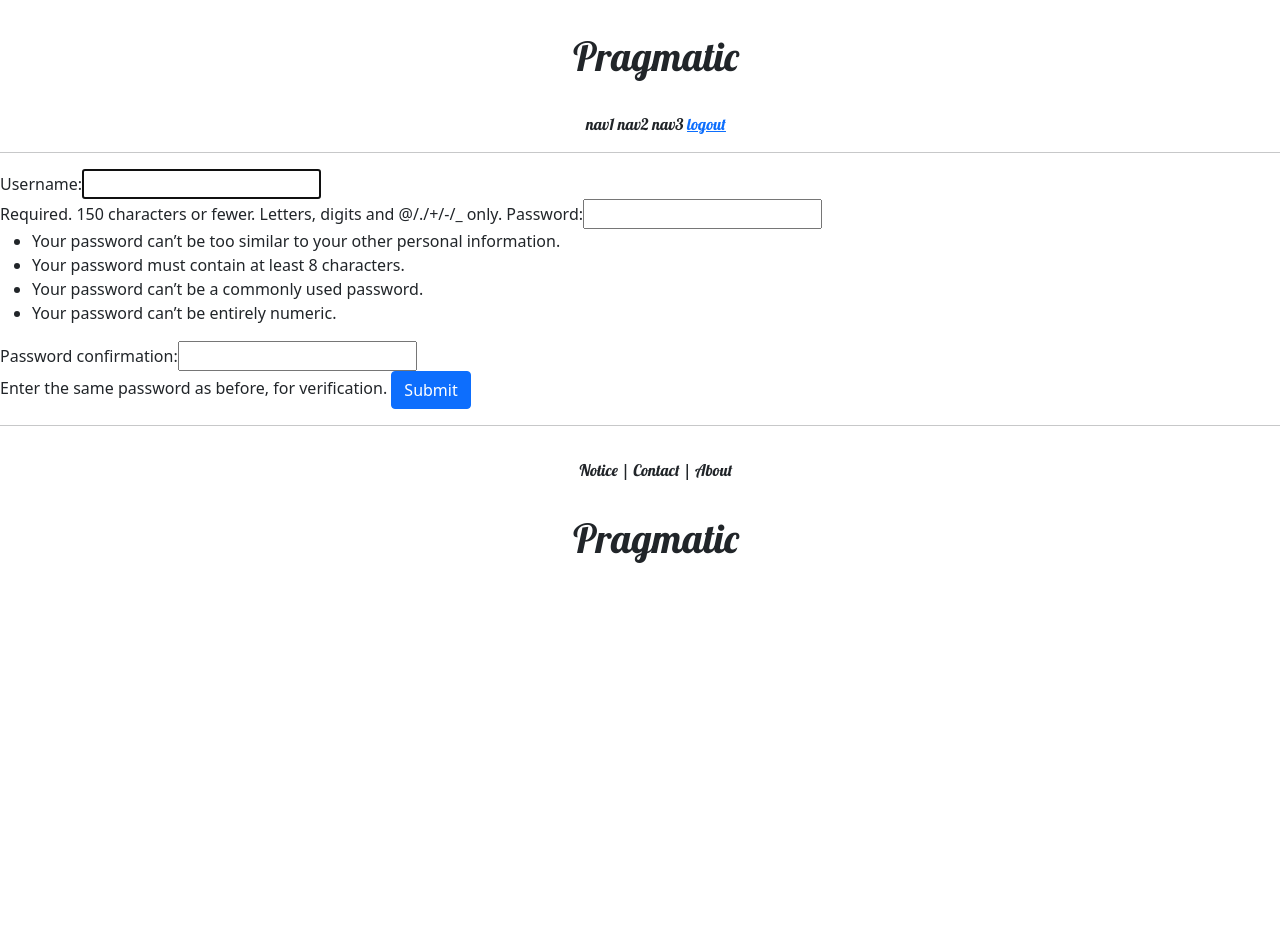
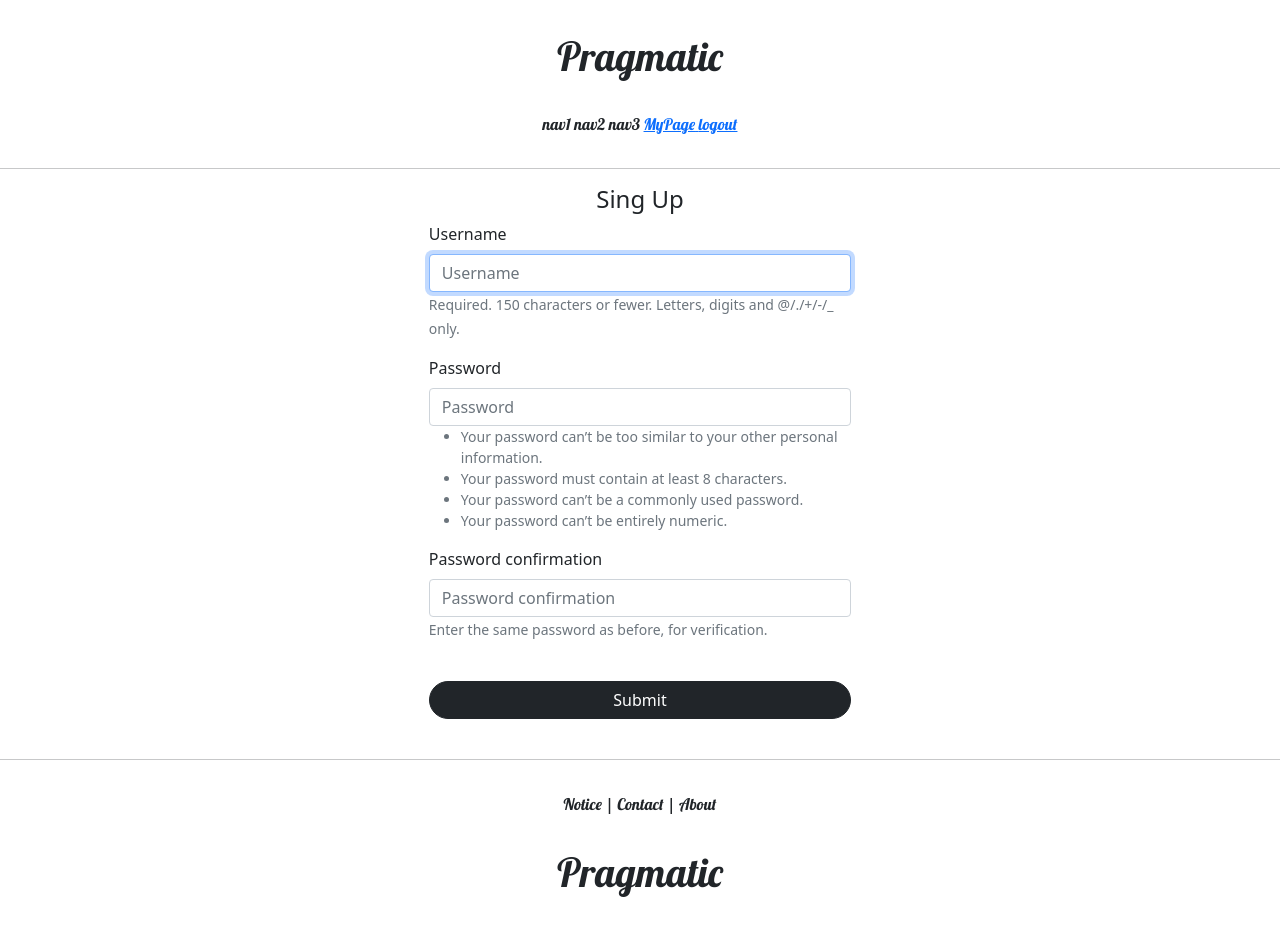
Before and after one commit to minosssss/Pinterest_Docker, a Django app: page /account/create/ in a window 1280 px wide. Before the commit the page ends 563 px from the top, so only its background shows below. Run offline with Django 3.2, Linux system fonts and the light colour scheme; the visitor is signed in with stand-in values (Sample User, id 1); some libraries are stand-ins or nearby versions.

Commit message:
bootstrap & add detailview

```diff
--- a/accountapp/templates/accountapp/create.html
+++ b/accountapp/templates/accountapp/create.html
@@ -1,12 +1,13 @@
 {% extends 'base.html' %}
-
+{% load bootstrap4 %}
 {% block content %}
 
-    <div>
+    <div class="create-form">
+        <h4>Sing Up</h4>
         <form action="{% url 'accountapp:create' %}" method="post">
             {% csrf_token %}
-            {{ form }}
-            <input type="submit" class="btn btn-primary">
+            {% bootstrap_form form %}
+            <input type="submit" class="btn btn-dark rounded-pill col-12 mt-4 mb-4">
         </form>
     </div>
 
--- a/accountapp/urls.py
+++ b/accountapp/urls.py
@@ -2,7 +2,7 @@ from django.contrib.auth.views import LoginView, LogoutView
 from django.urls.conf import path
 from django.urls.resolvers import URLPattern
 from django.urls import path
-from accountapp.views import hello_world, AccountCreateView
+from accountapp.views import hello_world, AccountCreateView, AccountDetailView
 
 app_name = "accountapp"
 
@@ -12,5 +12,6 @@ urlpatterns = [
     path('login/', LoginView.as_view(template_name='accountapp/login.html'), name='login'),
     path('logout/', LogoutView.as_view(), name='logout'),
 
-    path('create/', AccountCreateView.as_view() , name='create')
+    path('create/', AccountCreateView.as_view() , name='create'),
+    path('detail/<int:pk>', AccountDetailView.as_view() , name='detail'),
 ]
--- a/accountapp/views.py
+++ b/accountapp/views.py
@@ -6,7 +6,7 @@ from django.http import HttpResponse
 
 # Create your views here.
 from django.urls import reverse, reverse_lazy
-from django.views.generic import CreateView
+from django.views.generic import CreateView, DetailView
 
 from accountapp.models import HelloWorld
 
@@ -32,3 +32,9 @@ class AccountCreateView(CreateView):
     #성공하고 어디로 이동할 지 지정 # reverse는 함수형 base , reverse_lazy 객체형 base
     template_name = 'accountapp/create.html'
     #성공했을 때 보여줄 페이지
+
+
+class AccountDetailView(DetailView):
+    model = User
+    context_object_name = 'target_user'
+    template_name = 'accountapp/detail.html'
--- a/pragmatic/settings.py
+++ b/pragmatic/settings.py
@@ -51,6 +51,7 @@ INSTALLED_APPS = [
     'django.contrib.messages',
     'django.contrib.staticfiles',
     'accountapp',
+    'bootstrap4',
 ]
 
 MIDDLEWARE = [
--- a/static/style.css
+++ b/static/style.css
@@ -1,11 +1,16 @@
 
 body {
     margin: 0 auto;
+    font-family: "Nanum Gothic", sans-serif;
 }
 
+hr {
+    box-shadow: 0 10px 10px -10px ###bbb inset;
+
+}
 header, footer{
     text-align: center;
-    margin: 2rem 0 0 2rem;
+    margin: 2rem 0 2rem 0;
     font-family: 'Lobster', cursive;
 }
 .pragmatic {
@@ -32,3 +37,25 @@ header, footer{
     text-align: center;
     margin: 0.6rem 0 0.6rem 0;
 }
+
+.login_form, .create-form, detail-form {
+    display: flex;
+    margin: 0 auto;
+    flex-direction: column;
+    width: 33%;
+
+}
+
+.detail-form h2 {
+    font-weight: 600;
+}
+
+.login_form h4,
+.create-form h4,
+.detail-form {
+    text-align: center;
+}
+
+.form-group:nth-child(3) {
+    margin-top: 0.6rem;
+}
--- a/templates/head.html
+++ b/templates/head.html
@@ -12,4 +12,5 @@
     <link rel="preconnect" href="https://fonts.googleapis.com">
     <link rel="preconnect" href="https://fonts.gstatic.com" crossorigin>
     <link href="https://fonts.googleapis.com/css2?family=Lobster&display=swap" rel="stylesheet">
+    <link href="https://fonts.googleapis.com/css2?family=Nanum+Gothic&display=swap" rel="stylesheet">
 </head>
--- a/templates/header.html
+++ b/templates/header.html
@@ -12,6 +12,9 @@
                 <span>login</span>
             </a>
             {% else %}
+            <a href="{% url 'accountapp:detail' pk=user.pk %}">
+                <span>MyPage</span>
+            </a>
             <a href="{% url 'accountapp:logout' %}?next={{ request.path }}">
                 <span>logout</span>
             </a>
```
Also changed, not shown: accountapp/templates/accountapp/detail.html (added, +17 -0 lines), accountapp/templates/accountapp/login.html (+4 -3 lines).
